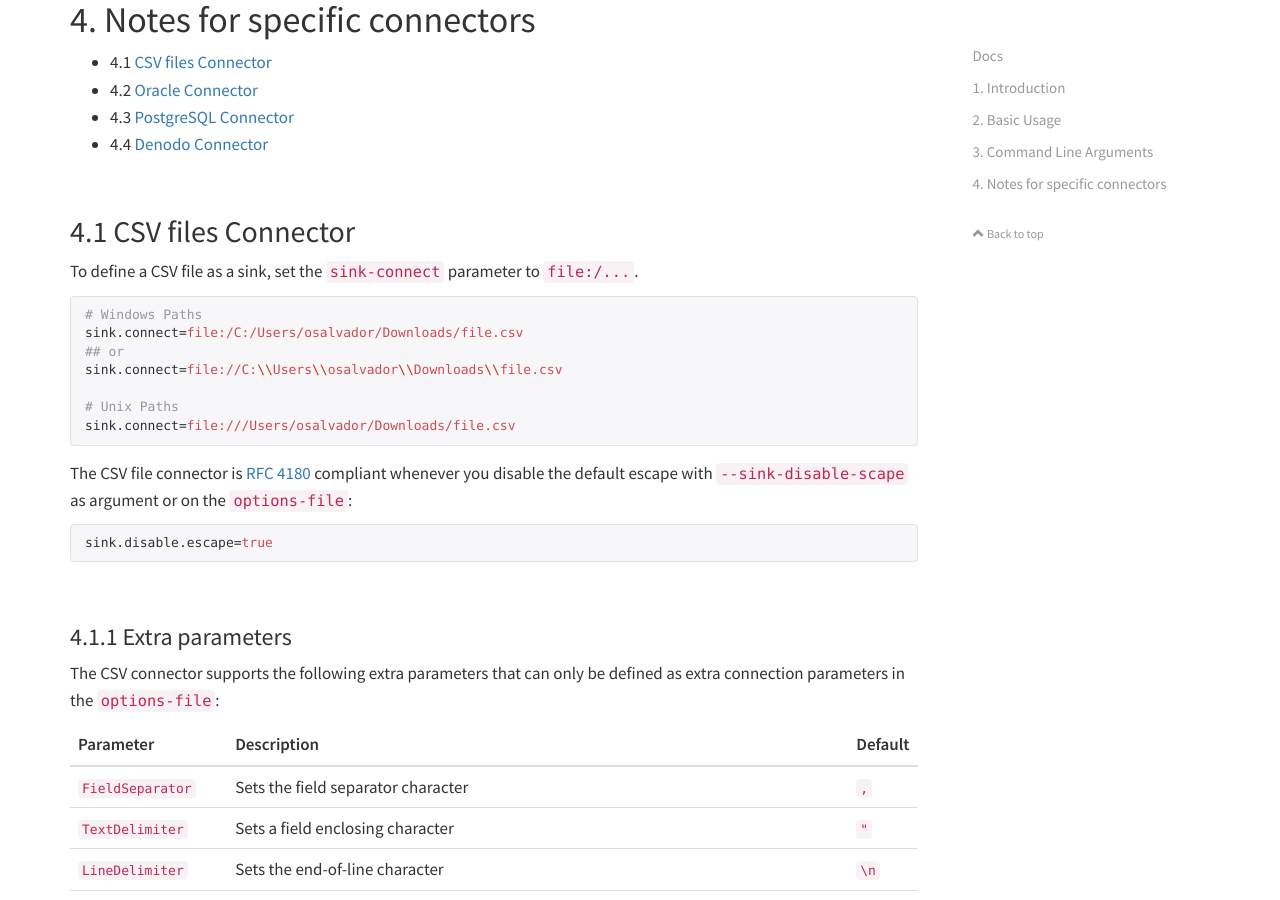
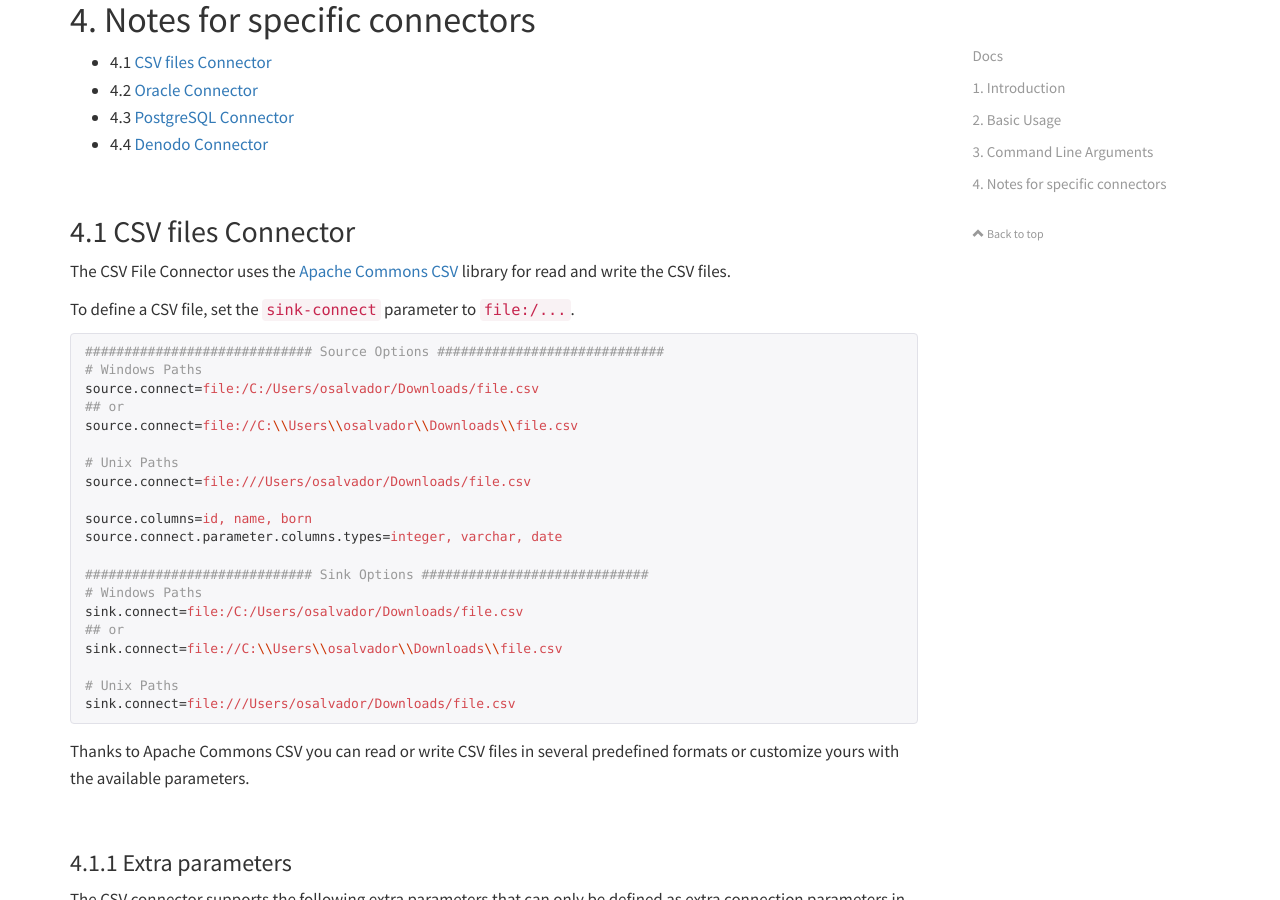
Before and after one commit to osalvador/ReplicaDB, a Jekyll site: the page built from docs/docs.md, in a window 1280 px wide and 900 px high, scrolled down 7119 px. Built offline with Jekyll 4.4.1, drawn with Linux system fonts in a browser that asks for light colours; nearby versions of some CDN libraries; comment, search, counter and statistics services are not loaded; our own code applies the rules of GitHub Pages for plain Markdown files.

Commit message:
Update docs.md

````diff
--- a/docs/docs.md
+++ b/docs/docs.md
@@ -60,6 +60,7 @@ ReplicaDB implements two replication modes: `complete` and` incremental`. The ma
     - Copy the data in parallel from the source table to the sink table.
 
 <br>
+
 - The `incremental` mode performs an incremental replication of the data from the source table to the sink table. In the `incremental` mode, the` INSERT or UPDATE` or `UPSERT` technique is used in the sink table. To do this and to allow the copy of the data in parallel, it is necessary to create a staging table in the sink database. ReplicaDB will perform the following actions in an `incremental` replication:
 
     - Automatically create the staging table in the sink database.
@@ -263,9 +264,24 @@ $ replicadb --source-query 'SELECT a.*, b.* FROM a JOIN b on (a.id == b.id)'
 <br>
 ## 4.1 CSV files Connector
 
-To define a CSV file as a sink, set the `sink-connect` parameter to `file:/...`.
+The CSV File Connector uses the [Apache Commons CSV](https://commons.apache.org/proper/commons-csv/) library for read and write the CSV files.
+
+To define a CSV file, set the `sink-connect` parameter to `file:/...`.
 
 ```properties
+############################# Source Options #############################
+# Windows Paths
+source.connect=file:/C:/Users/osalvador/Downloads/file.csv
+## or
+source.connect=file://C:\\Users\\osalvador\\Downloads\\file.csv
+
+# Unix Paths
+source.connect=file:///Users/osalvador/Downloads/file.csv
+
+source.columns=id, name, born
+source.connect.parameter.columns.types=integer, varchar, date
+
+############################# Sink Options #############################
 # Windows Paths
 sink.connect=file:/C:/Users/osalvador/Downloads/file.csv
 ## or
@@ -275,11 +291,9 @@ sink.connect=file://C:\\Users\\osalvador\\Downloads\\file.csv
 sink.connect=file:///Users/osalvador/Downloads/file.csv
 ```
 
-The CSV file connector is [RFC 4180](http://tools.ietf.org/html/rfc4180) compliant whenever you disable the default escape with `--sink-disable-scape` as argument or on the `options-file`:
 
-```properties
-sink.disable.escape=true
-```
+Thanks to Apache Commons CSV you can read or write CSV files in several predefined formats or customize yours with the available parameters.
+
 
 <br>
 ### 4.1.1 Extra parameters
````
